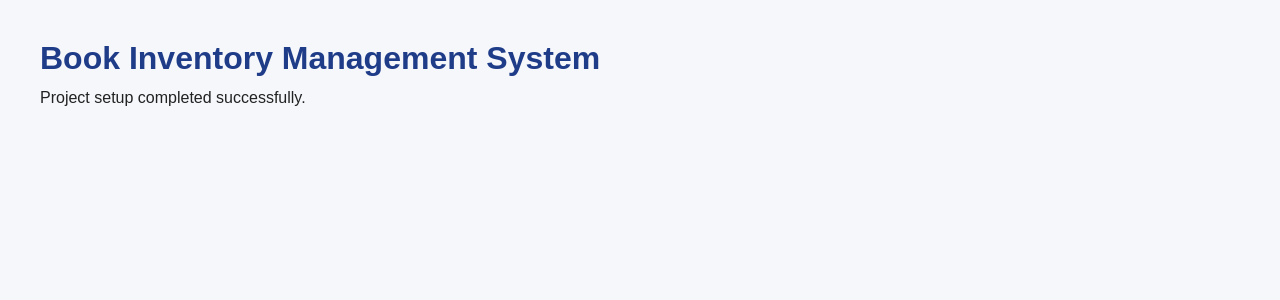
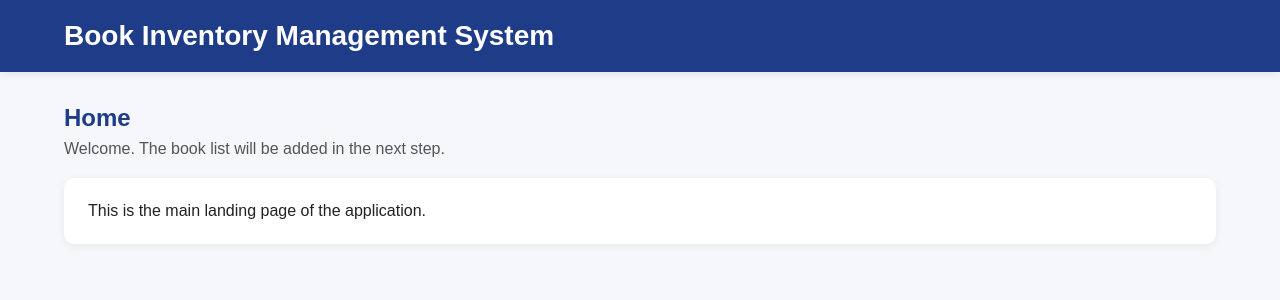
Before and after one commit to Dnyanu-Ingale/book-inventory-management, a React (Vite) app: page / in a window 1280 px wide. Shown: the top 300 px of the page. Built offline with nearby package versions, Linux system fonts and the light colour scheme.

Commit message:
feat: set up application routing and base layout structure

```diff
--- a/package.json
+++ b/package.json
@@ -10,8 +10,10 @@
     "preview": "vite preview"
   },
   "dependencies": {
+    "axios": "^1.15.0",
     "react": "^19.2.4",
-    "react-dom": "^19.2.4"
+    "react-dom": "^19.2.4",
+    "react-router-dom": "^7.14.0"
   },
   "devDependencies": {
     "@eslint/js": "^9.39.4",
--- a/src/App.jsx
+++ b/src/App.jsx
@@ -1,10 +1,7 @@
+import AppRoutes from './routes/AppRoutes';
+
 function App() {
-  return (
-    <div className="app">
-      <h1>Book Inventory Management System</h1>
-      <p>Project setup completed successfully.</p>
-    </div>
-  );
+  return <AppRoutes />;
 }
 
 export default App;
--- /dev/null
+++ b/src/components/common/Header.jsx
@@ -0,0 +1,11 @@
+function Header() {
+  return (
+    <header className="header">
+      <div className="header-container">
+        <h1 className="logo">Book Inventory Management System</h1>
+      </div>
+    </header>
+  );
+}
+
+export default Header;
--- /dev/null
+++ b/src/components/layout/MainLayout.jsx
@@ -0,0 +1,16 @@
+import { Outlet } from 'react-router-dom';
+import Header from '../common/Header';
+import '../../styles/app.css';
+
+function MainLayout() {
+  return (
+    <div className="layout">
+      <Header />
+      <main className="main-content">
+        <Outlet />
+      </main>
+    </div>
+  );
+}
+
+export default MainLayout;
--- a/src/index.css
+++ b/src/index.css
@@ -2,6 +2,12 @@
   box-sizing: border-box;
   margin: 0;
   padding: 0;
+}
+
+html,
+body,
+#root {
+  min-height: 100%;
 }
 
 body {
@@ -9,20 +15,3 @@ body {
   background-color: #f5f7fb;
   color: #222;
 }
-
-#root {
-  min-height: 100vh;
-}
-
-.app {
-  padding: 40px;
-}
-
-h1 {
-  margin-bottom: 12px;
-  color: #1f3c88;
-}
-
-p {
-  font-size: 16px;
-}
--- /dev/null
+++ b/src/pages/HomePage.jsx
@@ -0,0 +1,16 @@
+function HomePage() {
+  return (
+    <section className="page">
+      <div className="page-header">
+        <h2>Home</h2>
+        <p>Welcome. The book list will be added in the next step.</p>
+      </div>
+
+      <div className="content-card">
+        <p>This is the main landing page of the application.</p>
+      </div>
+    </section>
+  );
+}
+
+export default HomePage;
--- /dev/null
+++ b/src/pages/NotFoundPage.jsx
@@ -0,0 +1,12 @@
+function NotFoundPage() {
+  return (
+    <section className="page">
+      <div className="content-card">
+        <h2>404 - Page Not Found</h2>
+        <p>The page you are looking for does not exist.</p>
+      </div>
+    </section>
+  );
+}
+
+export default NotFoundPage;
--- /dev/null
+++ b/src/routes/AppRoutes.jsx
@@ -0,0 +1,20 @@
+import { BrowserRouter, Routes, Route } from 'react-router-dom';
+import MainLayout from '../components/layout/MainLayout';
+import HomePage from '../pages/HomePage';
+import NotFoundPage from '../pages/NotFoundPage';
+
+function AppRoutes() {
+  return (
+    <BrowserRouter>
+      <Routes>
+        <Route path="/" element={<MainLayout />}>
+          <Route index element={<HomePage />} />
+        </Route>
+
+        <Route path="*" element={<NotFoundPage />} />
+      </Routes>
+    </BrowserRouter>
+  );
+}
+
+export default AppRoutes;
--- /dev/null
+++ b/src/styles/app.css
@@ -0,0 +1,48 @@
+.layout {
+  min-height: 100vh;
+}
+
+.header {
+  background-color: #1f3c88;
+  color: #ffffff;
+  padding: 20px 0;
+  box-shadow: 0 2px 8px rgba(0, 0, 0, 0.08);
+}
+
+.header-container,
+.main-content {
+  width: 90%;
+  max-width: 1200px;
+  margin: 0 auto;
+}
+
+.logo {
+  font-size: 28px;
+  font-weight: 700;
+}
+
+.main-content {
+  padding: 32px 0;
+}
+
+.page {
+  display: flex;
+  flex-direction: column;
+  gap: 20px;
+}
+
+.page-header h2 {
+  margin-bottom: 8px;
+  color: #1f3c88;
+}
+
+.page-header p {
+  color: #555;
+}
+
+.content-card {
+  background-color: #ffffff;
+  border-radius: 10px;
+  padding: 24px;
+  box-shadow: 0 2px 10px rgba(0, 0, 0, 0.06);
+}
```
Also changed, not shown: 1 other file (tests, documents, lock files or other folders).
